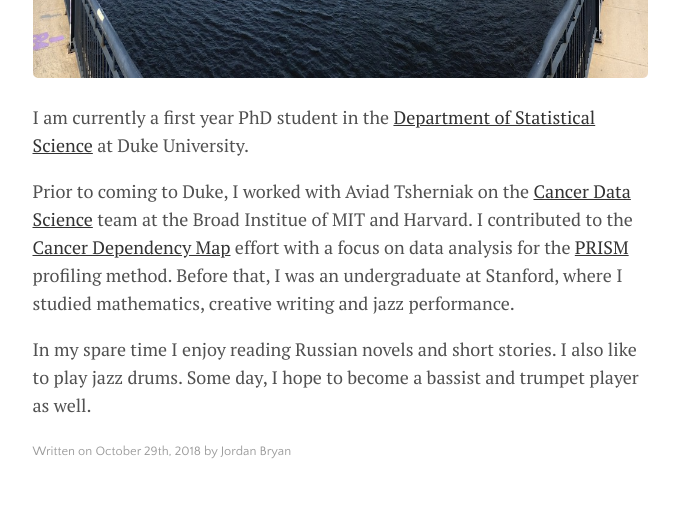
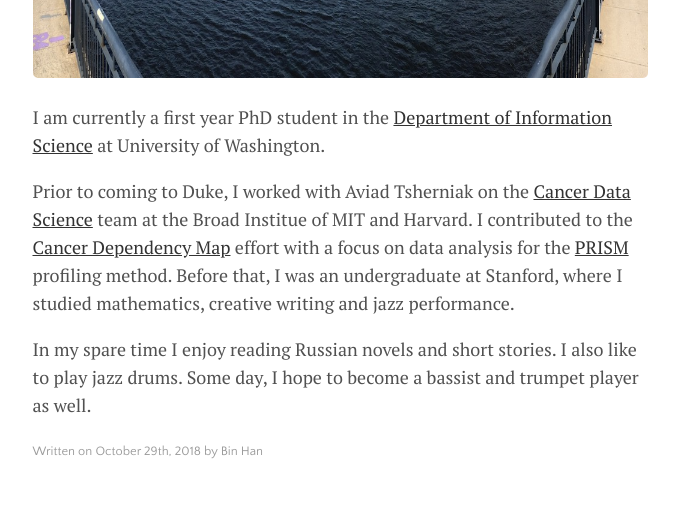
Before and after one commit to BeanHam/BeanHam.github.io, a Jekyll site: the page built from _posts/2018-10-29-about-the-author.md, in a window 1280 px wide. Shown: the part 461-987 px from the top of the page, without its empty margins (300-979 px from the left). Built offline with Jekyll 4.4.1, drawn with Linux system fonts in a browser that asks for light colours.

Commit message:
Update 2018-10-29-about-the-author.md

```diff
--- a/_posts/2018-10-29-about-the-author.md
+++ b/_posts/2018-10-29-about-the-author.md
@@ -1,14 +1,14 @@
 ---
 layout: post
 title: "About me"
-author: "Jordan Bryan"
+author: "Bin Han"
 categories: journal
 tags: [documentation,sample]
 image: longfellow.jpg
 ---
 
 
-I am currently a first year PhD student in the [Department of Statistical Science](https://stat.duke.edu) at Duke University.
+I am currently a first year PhD student in the [Department of Information Science](https://stat.duke.edu) at University of Washington.
 
 Prior to coming to Duke, I worked with Aviad Tsherniak on the [Cancer Data Science](http://www.cancerdatascience.org) team at the Broad Institue of MIT and Harvard. I contributed to the [Cancer Dependency Map](https://depmap.org/portal/) effort with a focus on data analysis for the [PRISM](https://depmap.org/portal/prism/) profiling method. Before that, I was an undergraduate at Stanford, where I studied mathematics, creative writing and jazz performance.
 
```
